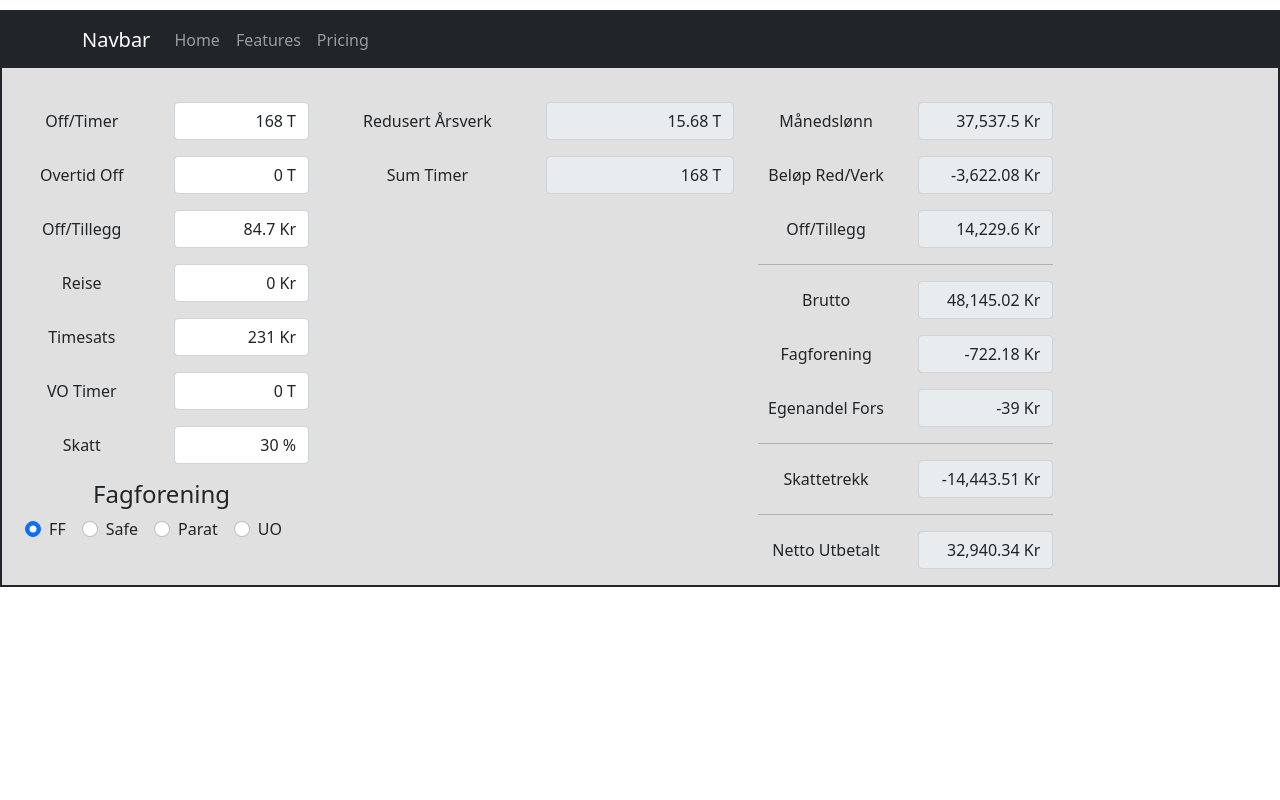
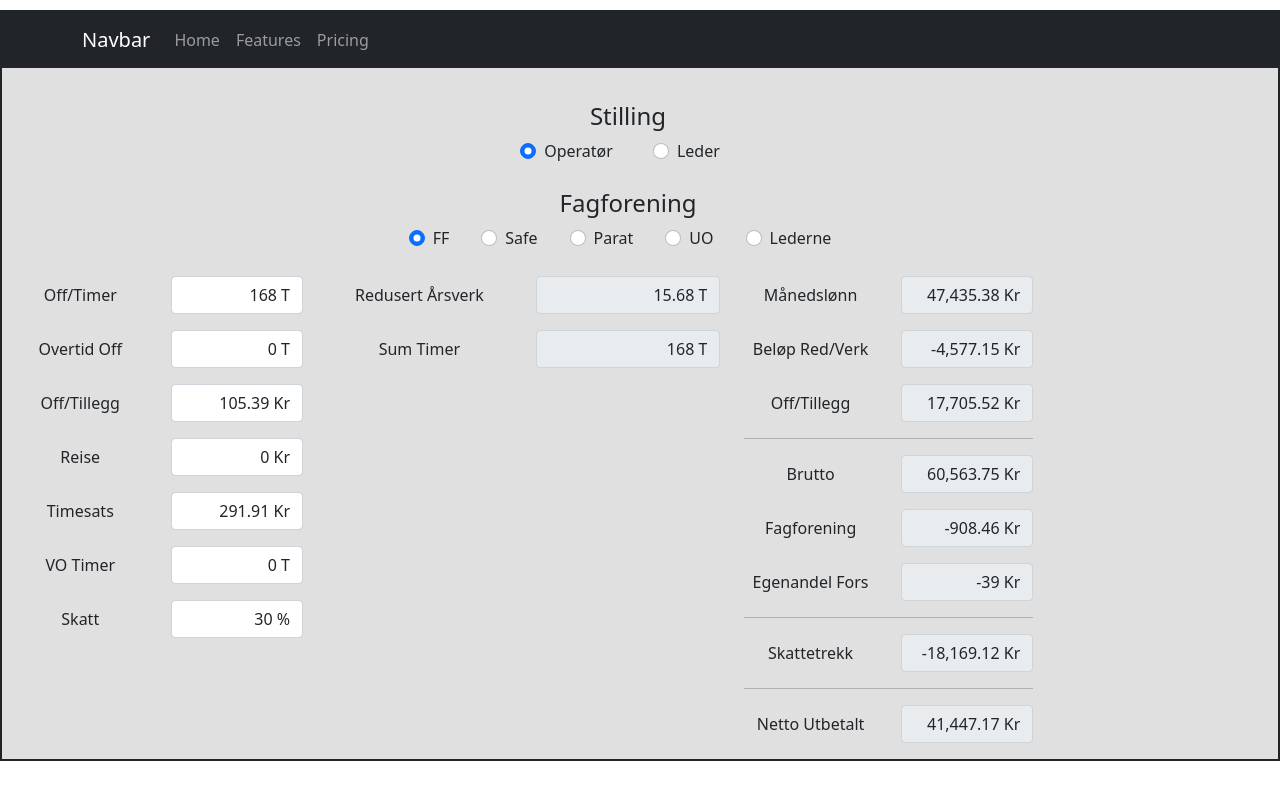
Before and after one commit to gekoparty/lonnapp, a React (Create React App) app: page / in a window 1280 px wide. Built offline with nearby package versions, Linux system fonts and the light colour scheme.

Commit message:
added leader no reduce work amount

```diff
--- a/src/calculate.js/calculate.js
+++ b/src/calculate.js/calculate.js
@@ -1,8 +1,15 @@
 const calculations = {
   monthlySalary: (state) => 162.5 * state.hourlyRate,
-  reducedAnnualWorkAmount: (state) => (state.offTime / 168) * 15.68,
+
+  // Only deduct annual work if position is not 'leder'
+  reducedAnnualWorkAmount: (state) =>
+    state.position !== "leder" ? (state.offTime / 168) * 15.68 : 0,
+
   reducedAnnualWork: (state) =>
-    -parseFloat((state.reducedAnnualWork * state.hourlyRate).toFixed(2)),
+    state.position !== "leder"
+      ? -parseFloat((state.reducedAnnualWork * state.hourlyRate).toFixed(2))
+      : 0,
+
   SRAmount: (state) => state.safetyRepresentativeHours * 15,
   overtimeBaseSalary: (state) => state.overtimeOffshoreHours * state.hourlyRate,
   overtimeExtraPercentage: (state) => state.overtimeBaseSalary,
@@ -29,7 +36,6 @@ const calculations = {
     state.clubDeduction +
     state.employeeInsuranceCost +
     state.unionFees,
-
   calculateSalary: (state) =>
     state.monthlySalary +
     state.reducedAnnualWorkAmount +
--- a/src/components/FullForm.js
+++ b/src/components/FullForm.js
@@ -1,10 +1,11 @@
 import Form from "react-bootstrap/Form";
 import FormDisplay from "./FormDisplay";
 import Col from "react-bootstrap/Col";
-import PropTypes from 'prop-types';
+import Row from "react-bootstrap/Row";
+import PropTypes from "prop-types";
 
 const FullForm = ({ formData, handleValidation, errors, setUnionName }) => {
-    console.log(formData)
+  console.log(formData);
   const {
     taxPercentage,
     safetyRepresentativeHours,
@@ -29,11 +30,86 @@ const FullForm = ({ formData, handleValidation, errors, setUnionName }) => {
     employeeInsuranceCost,
     key,
   } = formData;
+
   return (
     <>
+      {/* === TOP CENTERED RADIO GROUPS === */}
+      <Row className="justify-content-center mb-4">
+        <Col xs="auto" className="text-center">
+          <h4>Stilling</h4>
+          <div className="d-flex justify-content-center gap-4">
+            <FormDisplay
+              label="Operatør"
+              id="pos1"
+              type="radio"
+              name="positionGroup"
+              defaultChecked={formData.position === "operatør"}
+              onChange={() => handleValidation("position", "operatør")}
+            />
+            <FormDisplay
+              label="Leder"
+              id="pos2"
+              type="radio"
+              name="positionGroup"
+              defaultChecked={formData.position === "leder"}
+              onChange={() => handleValidation("position", "leder")}
+            />
+          </div>
+        </Col>
+      </Row>
+
+      <Row className="justify-content-center mb-4">
+        <Col xs="auto" className="text-center">
+          <h4>Fagforening</h4>
+          <div className="d-flex justify-content-center flex-wrap gap-3">
+            <FormDisplay
+              label="FF"
+              id="union1"
+              type="radio"
+              name="unionGroup"
+              defaultChecked={formData.unionName === "FF"}
+              onChange={() => setUnionName("FF")}
+            />
+            <FormDisplay
+              label="Safe"
+              id="union2"
+              type="radio"
+              name="unionGroup"
+              defaultChecked={formData.unionName === "Safe"}
+              onChange={() => setUnionName("Safe")}
+            />
+            <FormDisplay
+              label="Parat"
+              id="union3"
+              type="radio"
+              name="unionGroup"
+              defaultChecked={formData.unionName === "Parat"}
+              onChange={() => setUnionName("Parat")}
+            />
+            <FormDisplay
+              label="UO"
+              id="union4"
+              type="radio"
+              name="unionGroup"
+              defaultChecked={formData.unionName === "UO"}
+              onChange={() => setUnionName("UO")}
+            />
+            <FormDisplay
+              label="Lederne"
+              id="union5"
+              type="radio"
+              name="unionGroup"
+              defaultChecked={formData.unionName === "Lederne"}
+              onChange={() => setUnionName("Lederne")}
+            />
+          </div>
+        </Col>
+      </Row>
+
+      {/* === THREE-COLUMN FORM CONTENT === */}
+      <Row>
         <Col lg={3}>
-
-      <Form >
+          <Form>
             <FormDisplay
               key={key}
               type={"numeric"}
@@ -118,46 +194,12 @@ const FullForm = ({ formData, handleValidation, errors, setUnionName }) => {
               value={taxPercentage}
               handleValidation={handleValidation}
             />
-
-        <h4>Fagforening</h4>
-        <div>
-          <FormDisplay
-            label="FF"
-            id={"group1"}
-            type={"radio"}
-            name={"group1"}
-            defaultChecked={true}
-            onChange={() => setUnionName("FF")}
-          />
-
-          <FormDisplay
-            onChange={() => setUnionName("Safe")}
-            label="Safe"
-            name="group1"
-            type={"radio"}
-            id={"group2"}
-          />
-
-          <FormDisplay
-            onChange={() => setUnionName("Parat")}
-            label="Parat"
-            name="group1"
-            type={"radio"}
-            id={"group3"}
-          />
-          <FormDisplay
-            onChange={(e) => setUnionName("UO")}
-            label="UO"
-            name="group1"
-            type={"radio"}
-            id={"group3"}
-          />
-          </div>
           </Form>
         </Col>
 
        <Col lg={4}>
-        <Form >
+  <Form>
+    {formData.position !== "leder" && (
       <FormDisplay
         key={key}
         type={"text"}
@@ -166,6 +208,7 @@ const FullForm = ({ formData, handleValidation, errors, setUnionName }) => {
         suffix={" T"}
         id={"reducedAnnualWork"}
       />
+    )}
 
     <FormDisplay
       key={key}
@@ -188,6 +231,7 @@ const FullForm = ({ formData, handleValidation, errors, setUnionName }) => {
               label={"Månedslønn"}
               id={"monthlySalary"}
             />
+
             {travelExpenses > 0 ? (
               <FormDisplay
                 key={key}
@@ -318,20 +362,15 @@ const FullForm = ({ formData, handleValidation, errors, setUnionName }) => {
             />
           </Form>
         </Col>
-
+      </Row>
     </>
   );
-
-
 };
-
 
 export default FullForm;
 
 FullForm.propTypes = {
   formData: PropTypes.object,
   handleValidation: PropTypes.func,
- errors: PropTypes.object
-
-
-}
+  errors: PropTypes.object,
+};
--- a/src/screens/MainScreen.js
+++ b/src/screens/MainScreen.js
@@ -11,8 +11,8 @@ export default function MainScreen() {
   const [state, setState] = useState({
     keyValue: Date.now(),
     offTime: 168,
-    offshorePremium: 84.7,
-    hourlyRate: 231,
+    offshorePremium: 105.39,
+    hourlyRate: 291.91,
     taxPercentage: 30,
     monthlySalary: 0,
     netSalary: 0,
@@ -32,6 +32,7 @@ export default function MainScreen() {
     clubDeduction: 0,
     travelExpenses: 0,
     brutto: 0,
+    position: "operatør",   // 👈 added this
     employeeInsuranceCost: -39,
     errors: {},
   });
@@ -61,7 +62,15 @@ export default function MainScreen() {
     brutto,
     keyValue,
     employeeInsuranceCost,
+    position,   // 👈 add this here too
   } = state;
+
+  const setPosition = (newValue) => {
+    setState((prev) => ({
+      ...prev,
+      position: newValue,
+    }));
+  };
 
   const { errors, isValid, validate } = useValidate(schema);
 
@@ -206,6 +215,7 @@ export default function MainScreen() {
     errors,
     keyValue,
     unionName,
+    position,   // 👈 Add this!
   ]);
 
   /* Validations */
@@ -281,6 +291,7 @@ export default function MainScreen() {
           handleValidation={handleValidation}
           errors={errors}
           setUnionName={setUnionName}
+          setPosition={setPosition}   // 👈 added
         />
       </Row>
     </div>
```
Lines whose indentation alone changed are shown as unchanged.
